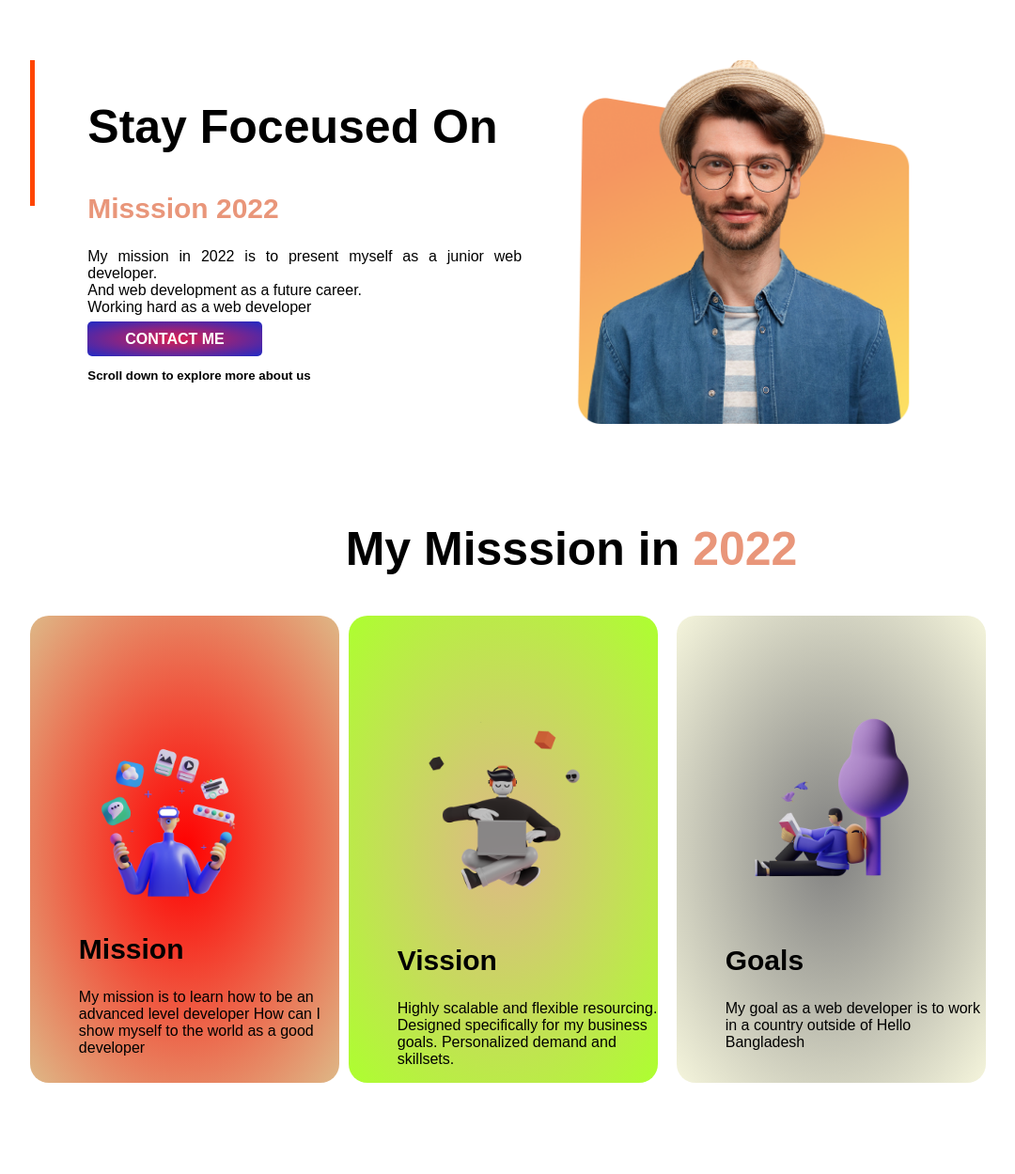
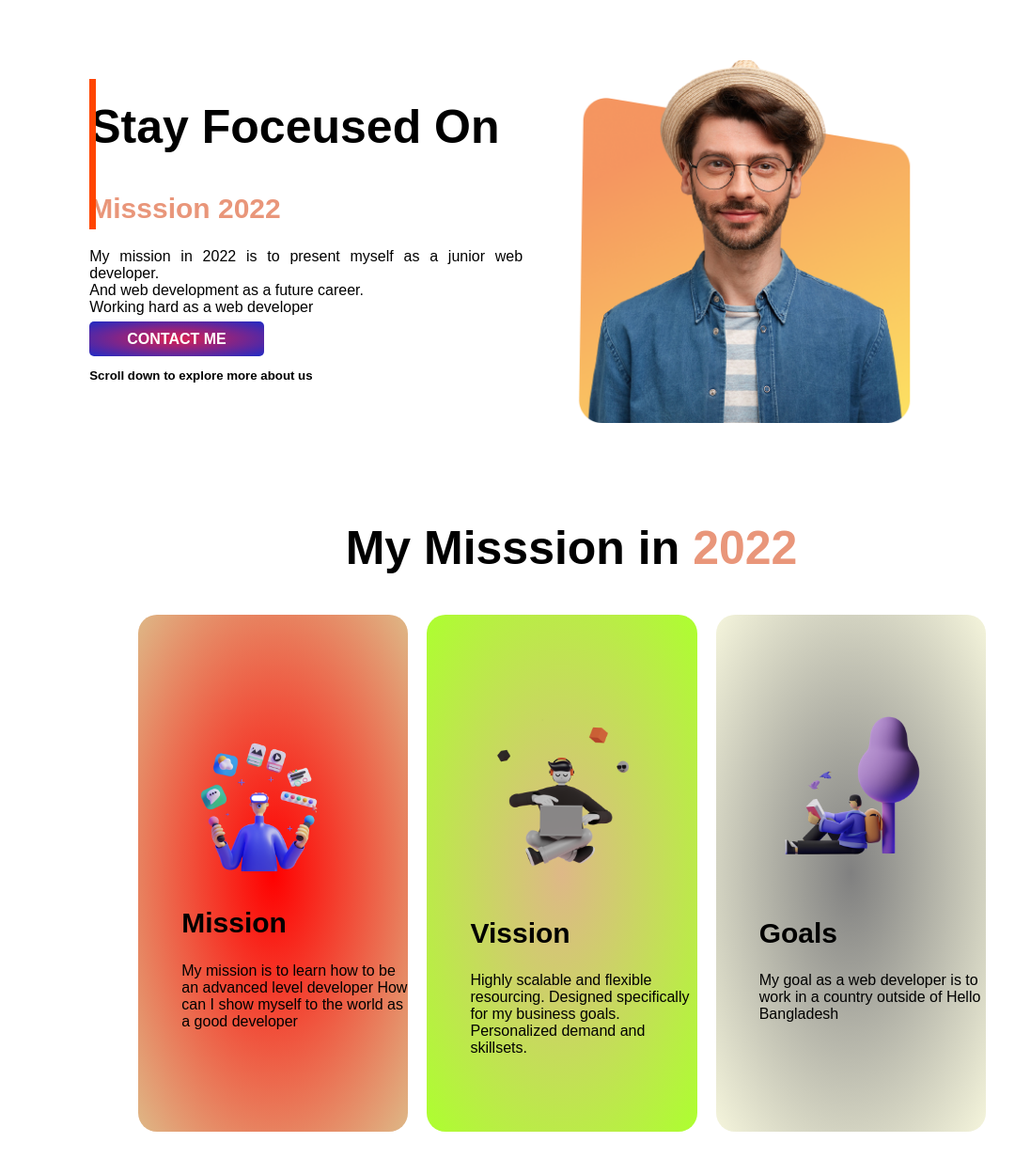
Before and after one commit to Abraham851/Assignment-1, a plain HTML site: page index.html in a window 1280 px wide. Shown: the top 1249 px of the page at 94% size, without its empty margins (32-1112 px from the left). Drawn offline with Linux system fonts and the light colour scheme.

Commit message:
finishing touch

```diff
--- a/style.css
+++ b/style.css
@@ -38,9 +38,13 @@ h2{
     border-radius: 5px;
 }
 .border-first{
-    border-left: 5px solid orangered;
+    border-left: 7px solid orangered;
+    position:relative;
+    left: 63px;
+    top: 20px;
     width: 5px;
-    height: 155px;
+    height: 160px;
+
 
 }
 .mission-h1{
@@ -51,13 +55,16 @@ h2{
     margin-bottom: 100px;
     text-align: justify;
     margin-right: 10%;
+    margin-left: 10%;
+
 
 }
 
 
 .frist-color{
+    height: 450px;
     width: 450px;
-    margin-right: 10px;
+    margin-right: 20px;
      background-image: radial-gradient(red,burlywood);
      border-radius: 20px;
      padding-top: 100px;
@@ -70,7 +77,7 @@ h2{
 }
    .snd-color{
        background-image: radial-gradient(burlywood,greenyellow);
-
+     height: 450px;
        width: 450px;
        margin-right: 20px;
        padding-top: 100px;
@@ -79,7 +86,7 @@ h2{
    }
    .end-color{
        background-image: radial-gradient(grey,beige);
-
+       height: 450px;
        width: 450px;
        margin-right: 20px;
        padding-top: 100px;
@@ -89,7 +96,7 @@ h2{
    }
    .develop{
        display: flex;
-       margin-bottom: 100%;
+       margin-bottom:100px;
        margin-right: 10px;
        text-align: justify;
        background-image: url(img/dream-bg.png);
@@ -99,7 +106,7 @@ h2{
    }
    .global-community{
        display: flex;
-       margin-bottom: 30%;
+       margin-bottom: 100px;
        margin-right: 5px;
        text-align: justify;
        background-image: url(img/shape-1.png);
```
